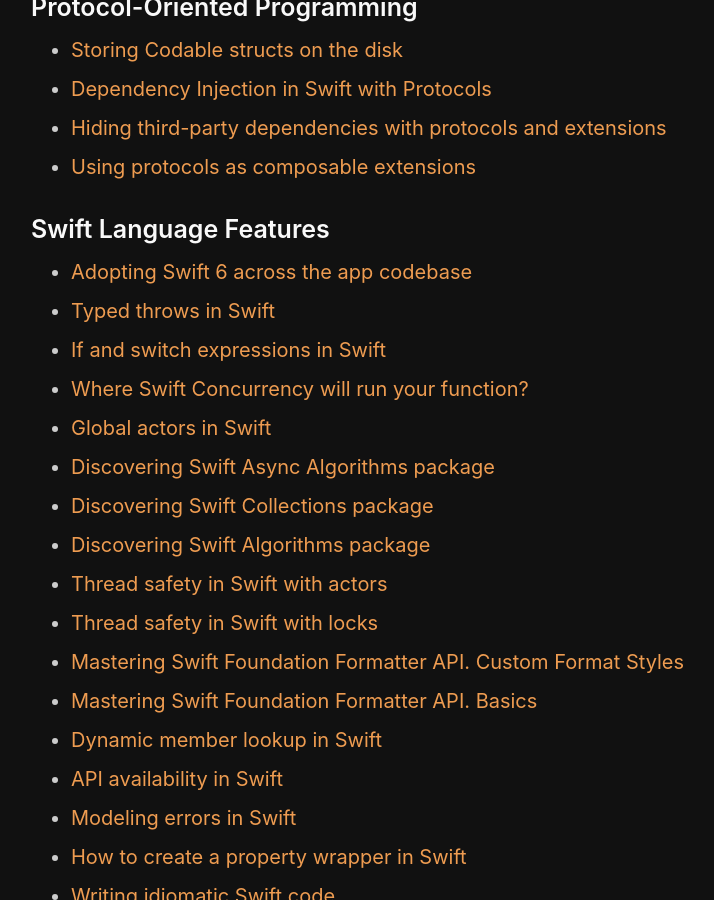
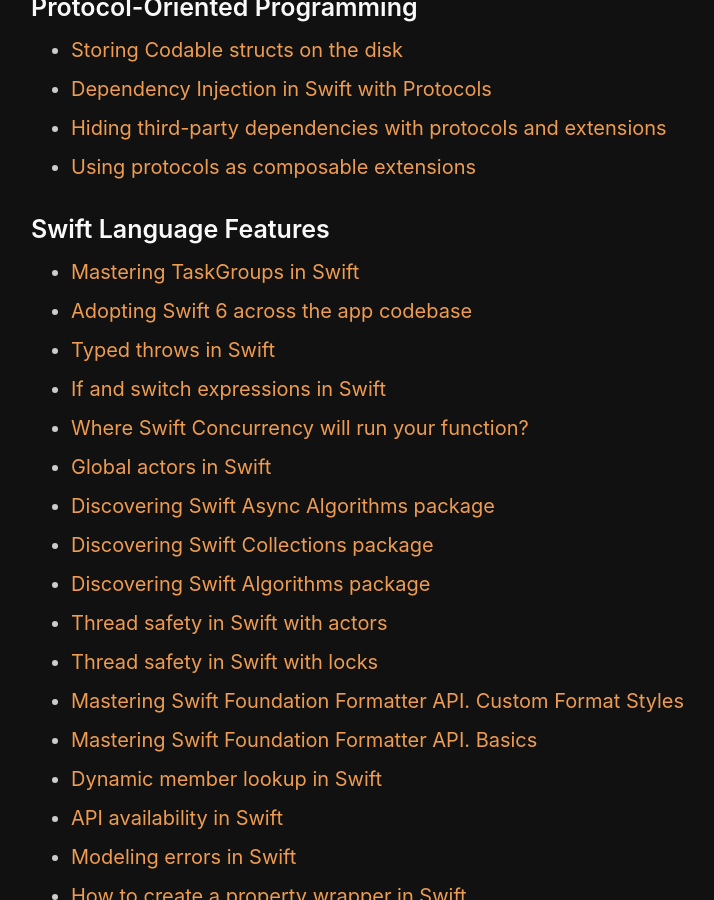
Before and after one commit to mecid/mecid.github.io, a Jekyll site: the page built from categories.html, in a window 1280 px wide and 900 px high, scrolled down 1748 px. Shown: the whole window, without its empty margins (259-973 px from the left). Built offline with Jekyll 4.4.1, drawn with Linux system fonts in a browser that asks for light colours.

Commit message:
category added to the task groups post

```diff
--- a/_posts/2025-02-04-mastering-task-groups-in-swift.md
+++ b/_posts/2025-02-04-mastering-task-groups-in-swift.md
@@ -2,6 +2,7 @@
 title: Mastering TaskGroups in Swift
 layout: post
 image: /public/swift.png
+category: Swift Language Features
 ---
 
 Swift Structured Concurrency makes our lives much easier by introducing task groups. Task groups are a way to run a dynamic number of child tasks, await all of them, or cancel. This week, we will learn how to use and optimize task groups in Swift.
```
